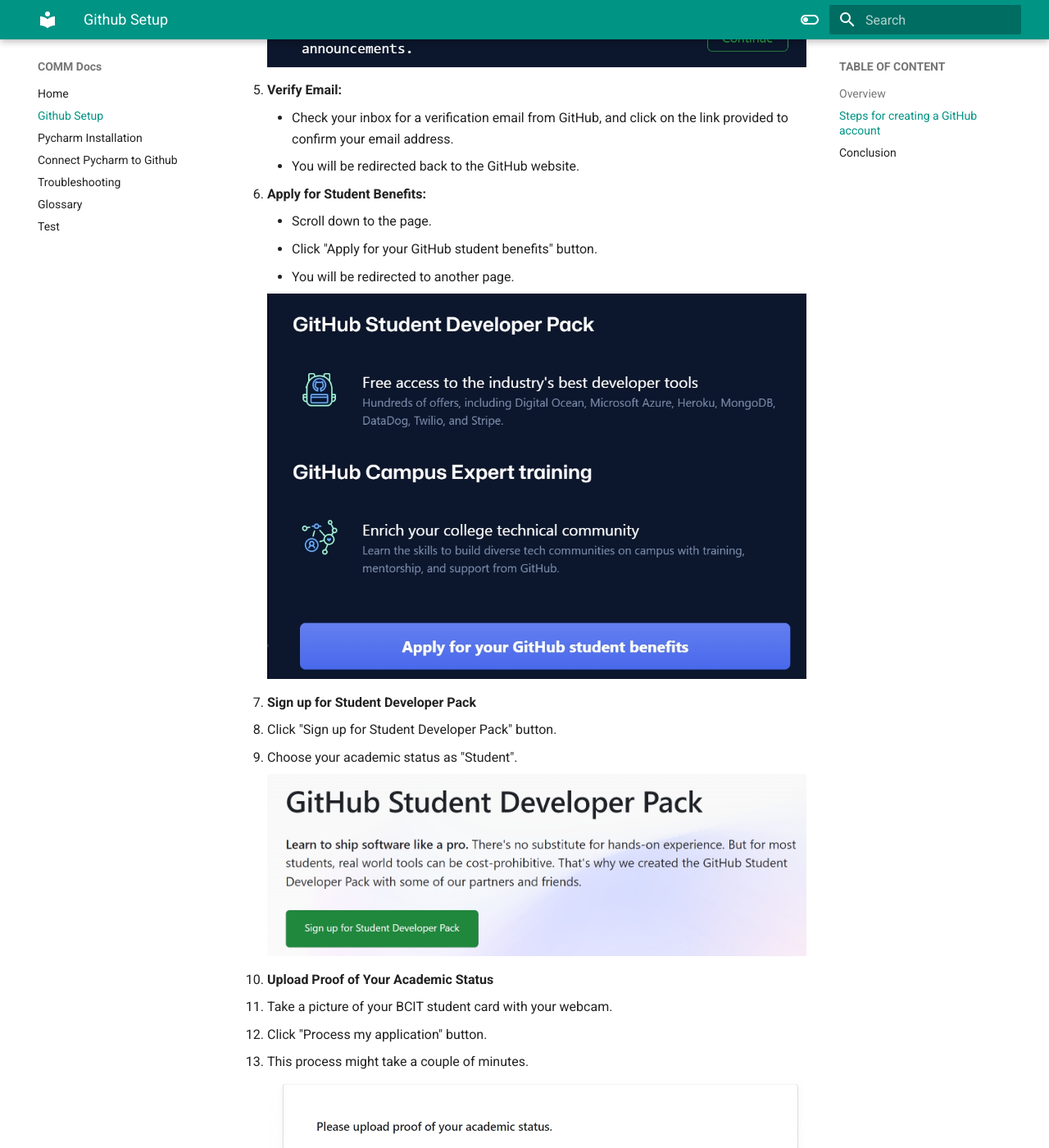
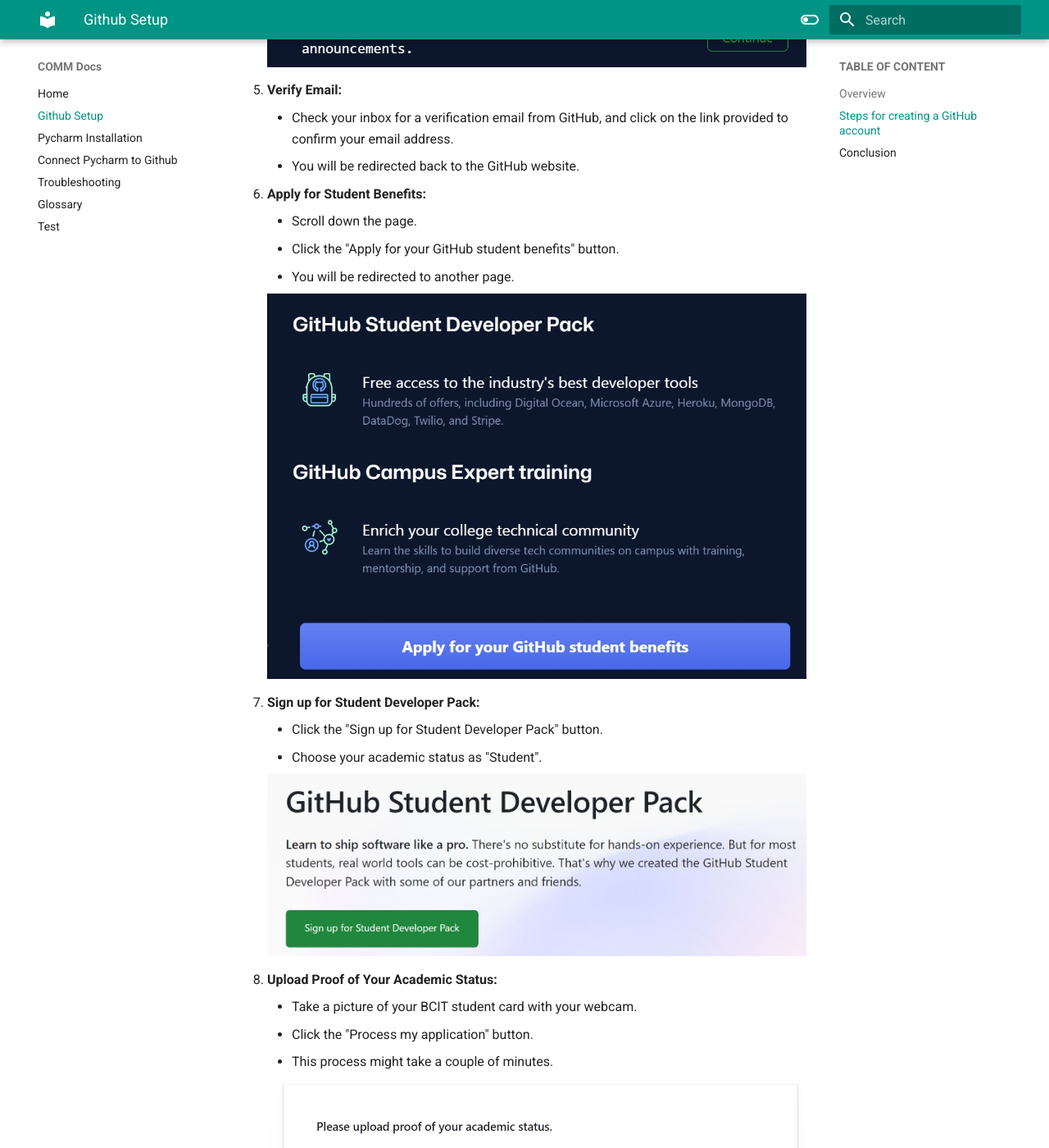
Before and after one commit to thebiggest0/pycharm-github-docs, an MkDocs documentation site: the page built from docs/pages/githubSetup.md, in a window 1280 px wide and 1400 px high, scrolled down 1455 px. Shown: the whole window at 82% size. Built offline with MkDocs 1.6.1 and Material for MkDocs 9.7.7, drawn with Linux system fonts in a browser that asks for light colours; some of the changed text lies outside the part shown.

Commit message:
Format page

```diff
--- a/docs/pages/githubSetup.md
+++ b/docs/pages/githubSetup.md
@@ -33,22 +33,22 @@
     - You will be redirected back to the GitHub website.
 
 6. **Apply for Student Benefits:**
-    - Scroll down to the page.
-    - Click "Apply for your GitHub student benefits" button.
+    - Scroll down the page.
+    - Click the "Apply for your GitHub student benefits" button.
     - You will be redirected to another page.
 
     ![Student Benefits](assets/gh4.png)
 
-7. **Sign up for Student Developer Pack**
-- Click "Sign up for Student Developer Pack" button.
-- Choose your academic status as "Student".
+7. **Sign up for Student Developer Pack:**
+    - Click the "Sign up for Student Developer Pack" button.
+    - Choose your academic status as "Student".
 
     ![Student Pack](assets/gh5.png)
 
-8. **Upload Proof of Your Academic Status**
-- Take a picture of your BCIT student card with your webcam.
-- Click "Process my application" button.
-- This process might take a couple of minutes.
+8. **Upload Proof of Your Academic Status:**
+    - Take a picture of your BCIT student card with your webcam.
+    - Click the "Process my application" button.
+    - This process might take a couple of minutes.
 
     ![Academic Status](assets/gh6.png)
 
@@ -60,13 +60,12 @@
     - Now you have a new GitHub account
 
 ## Conclusion
+
 By the end of this section, you will have successfully learned the following:
 
-✅How to apply for GitHub student benefits
+- ✅ How to apply for GitHub student benefits
+- ✅ How to create a new GitHub account
 
-✅How to create a new GitHub account
-
-
-Great job😊. You can go ahead and click on the link below to move on to the next step:
+Great job! 😊 You can go ahead and click on the link below to move on to the next step:
 
 **[Install PyCharm](pycharmInstallation.md)**
```
